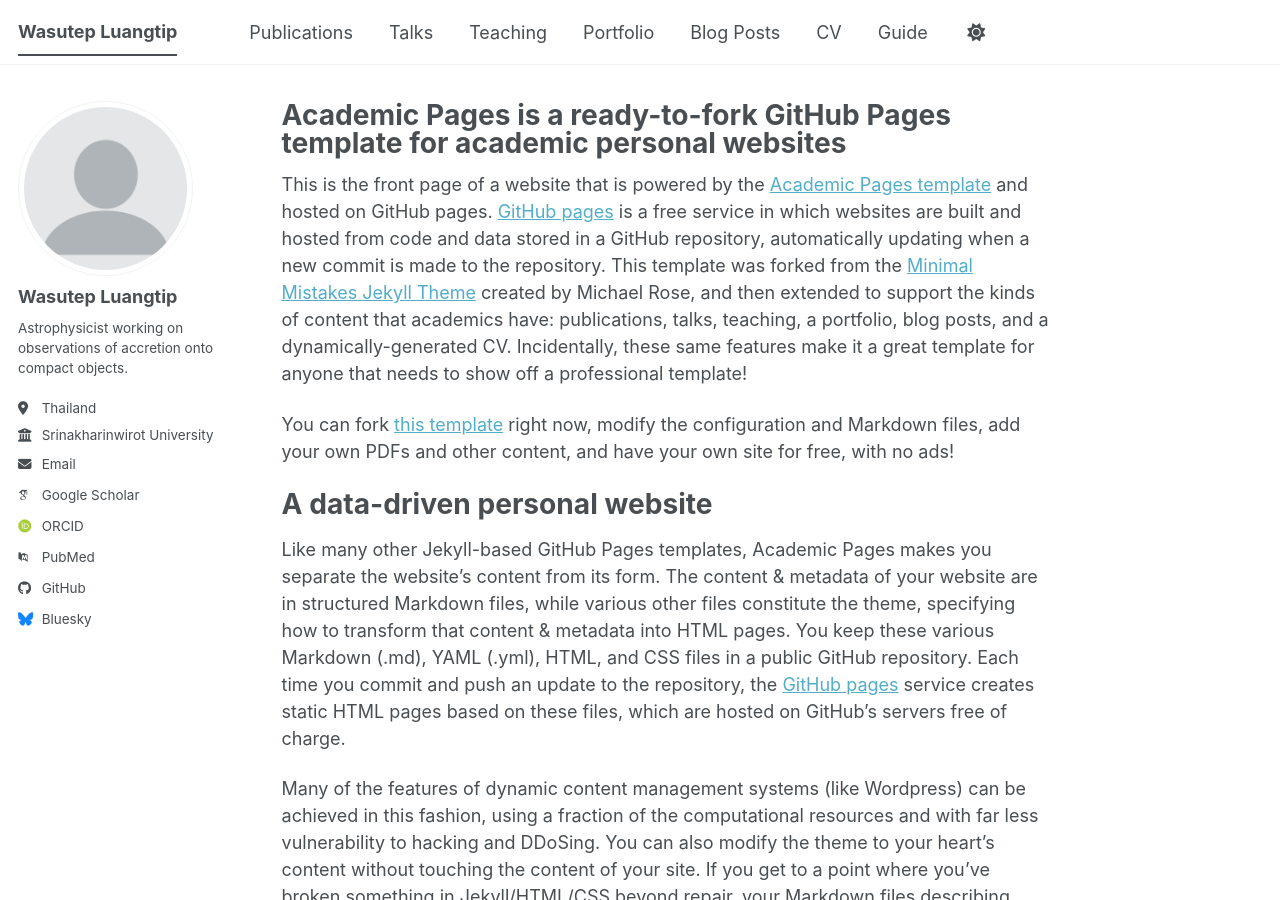
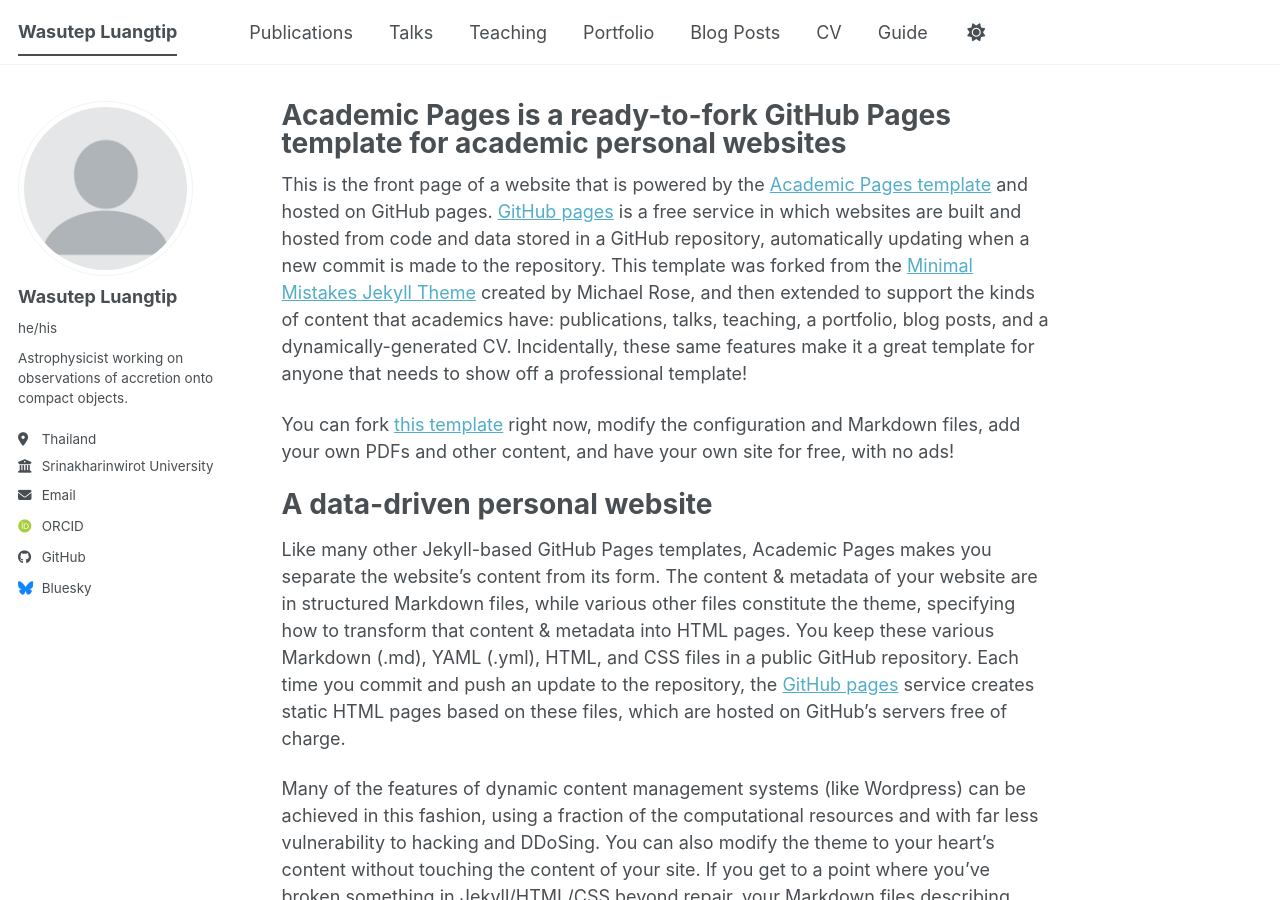
Before and after one commit to wluangtip/wluangtip.github.io, a Jekyll site: the page built from _pages/about.md, in a window 1280 px wide and 900 px high. Built offline with Jekyll 4.4.1, drawn with Linux system fonts in a browser that asks for light colours; some web fonts are replaced; a script bundle is joined from its source files by our own code; library files that are not in the unit come from our copies.

Commit message:
Update _config.yml

```diff
--- a/_config.yml
+++ b/_config.yml
@@ -25,7 +25,7 @@
   # Biographic information
   avatar           : "profile.png"
   name             : "Wasutep Luangtip"
-  pronouns         : # example: "he/his"
+  pronouns         : "he/his"
   bio              : "Astrophysicist working on observations of accretion onto compact objects."
   location         : "Thailand"
   employer         : "Srinakharinwirot University"
@@ -33,18 +33,18 @@
   email            : "wasutep@g.swu.ac.th"
 
   # Academic websites
-  academia         : # URL
-  arxiv            : # URL - Update with the correct link to your profile
-  googlescholar    : "https://scholar.google.com/citations?user=PS_CX0AAAAAJ"
-  inspire-hep      : # URL
-  impactstory      : # URL
+  #academia         : # URL
+  #arxiv            : # URL - Update with the correct link to your profile
+  #googlescholar    : "https://scholar.google.com/citations?user=PS_CX0AAAAAJ"
+  #inspire-hep      : # URL
+  #impactstory      : # URL
   orcid            : "https://orcid.org/0000-0002-4516-6042"
-  semantic         : # URL
-  ssrn             : # URL
-  pubmed           : "https://www.ncbi.nlm.nih.gov/pubmed/?term=john+snow"
-  researchgate     : # URL
-  scopus           : # URL
-  zotero           : # URL
+  #semantic         : # URL
+  #ssrn             : # URL
+  #pubmed           : "https://www.ncbi.nlm.nih.gov/pubmed/?term=john+snow"
+  #researchgate     : # URL
+  #scopus           : # URL
+  #zotero           : # URL
 
 
   # Repositories and software development
```
